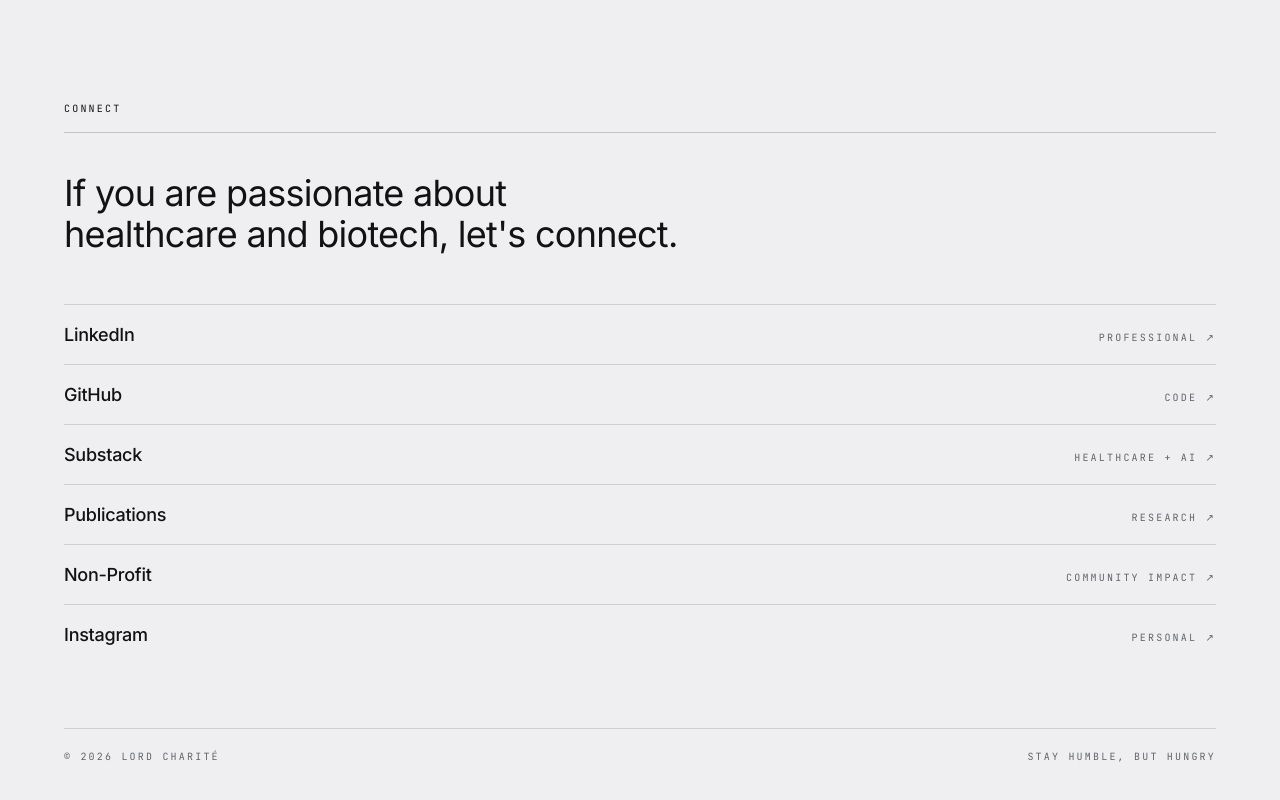
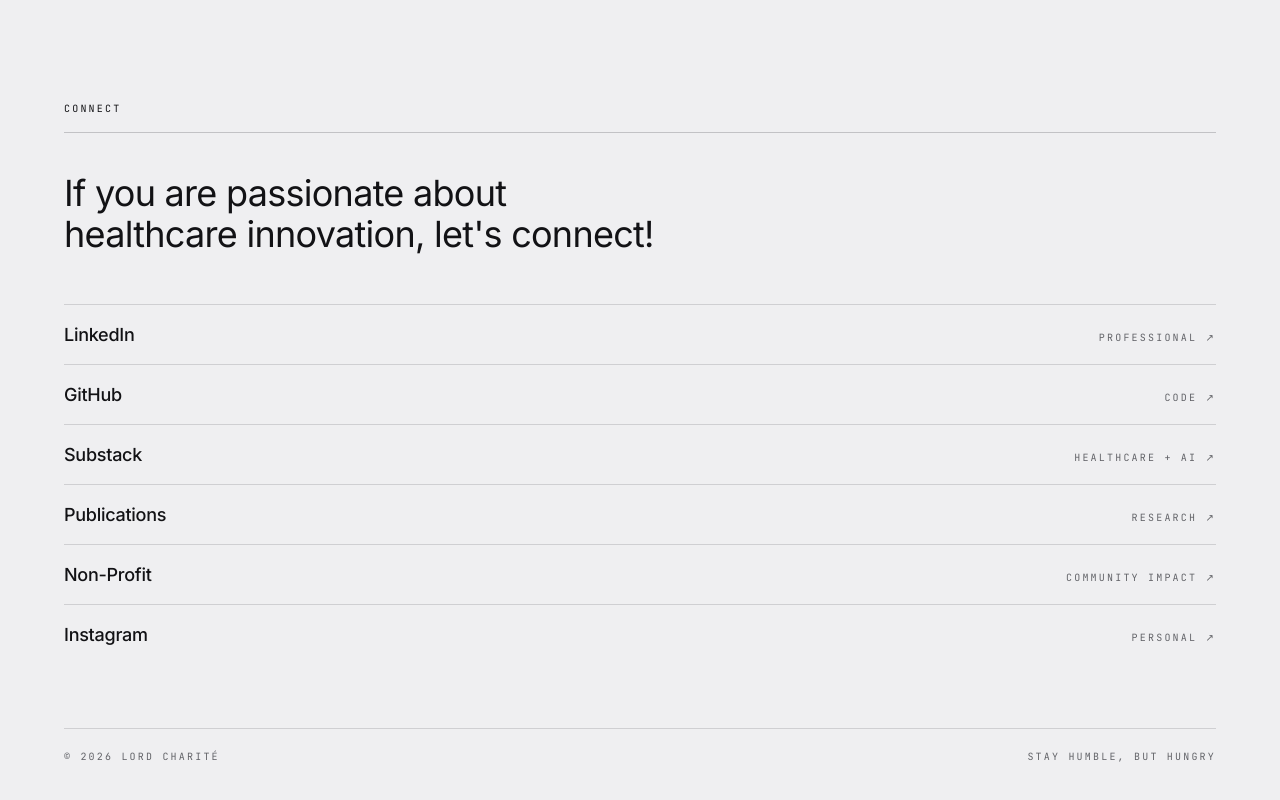
Before and after one commit to lord-charite/portfolio, a React (Vite) app: page / in a window 1280 px wide. Shown: the part 2657-3457 px from the top of the page. Built offline with nearby package versions, Linux system fonts and the light colour scheme.

Commit message:
Update connect statement to emphasize innovation

```diff
--- a/src/components/Connect.tsx
+++ b/src/components/Connect.tsx
@@ -23,7 +23,7 @@ export class Connect extends Component<ConnectProps> {
         <SectionHead title="Connect" />
 
         <Reveal as="p" className="connect__statement">
-          If you are passionate about healthcare and biotech, let's connect.
+          If you are passionate about healthcare innovation, let's connect!
         </Reveal>
 
         <ul className="connect__list">
```
